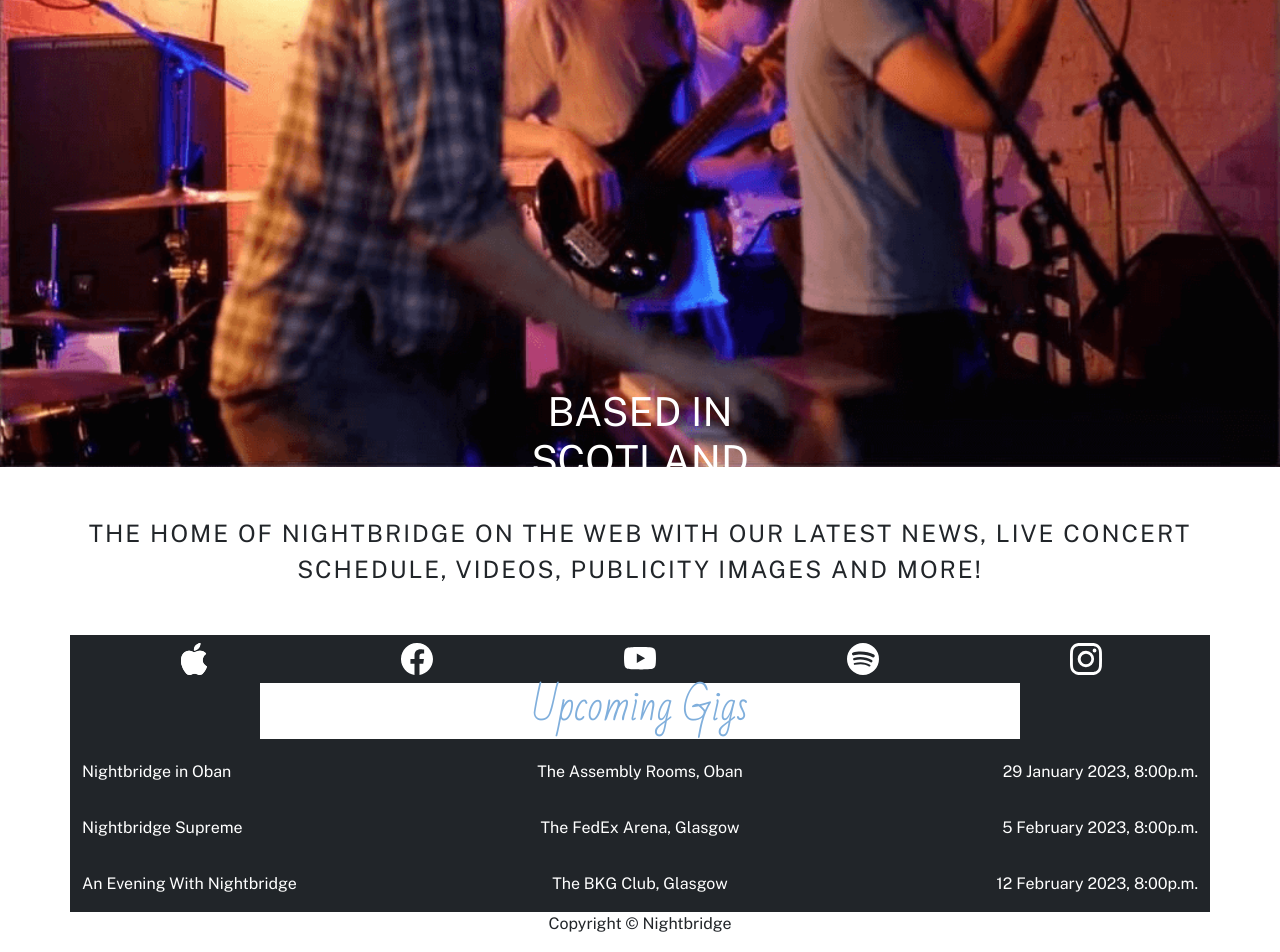
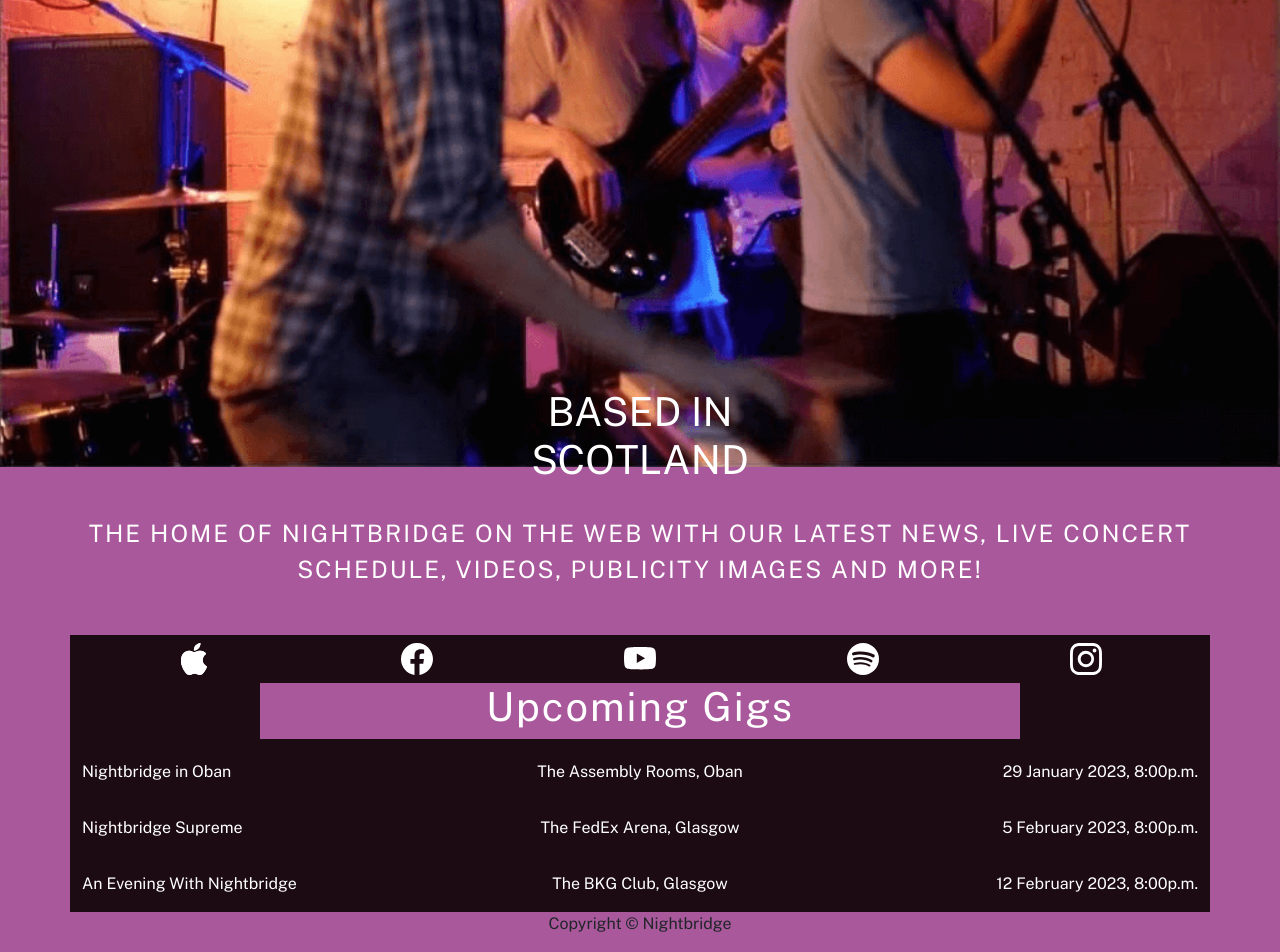
Before and after one commit to TubaMirabilis/nightbridge, a Next.js app: page / in a window 1280 px wide. Shown: the part 252-1204 px from the top of the page. Built offline with nearby package versions, Linux system fonts and the light colour scheme.

Commit message:
new colours

```diff
--- a/app/layout.js
+++ b/app/layout.js
@@ -6,7 +6,7 @@ const RootLayout = ({ children }) => {
   return (
     <html lang="en">
       <head />
-      <body>
+      <body className="bg-primary">
         <Header />
         {children}
         <Footer />
--- a/app/page.js
+++ b/app/page.js
@@ -12,7 +12,7 @@ export default function Home() {
         </h1>
         <div className="d-none d-lg-block container">
           <p
-            className="text-center fs-4 mb-5"
+            className="text-center fs-4 mb-5 text-white"
             style={{ letterSpacing: "0.125rem" }}
           >
             THE HOME OF NIGHTBRIDGE ON THE WEB WITH OUR LATEST NEWS, LIVE
--- a/comps/Upcoming.js
+++ b/comps/Upcoming.js
@@ -3,43 +3,28 @@ const Upcoming = () => {
     <section className="container-lg bg-dark text-white">
       <div className="row">
         <div className="col-2"></div>
-        <div className="col-8 bg-white text-center text-primary fw-bold border-bottom border-dark border-5">
-          <h2 className="display-6" style={{fontFamily: "Bad Script"}}>Upcoming Gigs</h2>
+        <div
+          className="col-8 bg-primary text-center text-white fw-bold border-bottom border-dark border-5"
+          style={{ letterSpacing: "0.125rem" }}
+        >
+          <h2 className="display-6">Upcoming Gigs</h2>
         </div>
         <div className="col-2"></div>
       </div>
       <div className="row py-3">
-        <div className="col-4">
-          Nightbridge in Oban
-        </div>
-        <div className="col-4 text-center">
-          The Assembly Rooms, Oban
-        </div>
-        <div className="col-4 text-end">
-          29 January 2023, 8:00p.m.
-        </div>
+        <div className="col-4">Nightbridge in Oban</div>
+        <div className="col-4 text-center">The Assembly Rooms, Oban</div>
+        <div className="col-4 text-end">29 January 2023, 8:00p.m.</div>
       </div>
       <div className="row py-3">
-        <div className="col-4">
-          Nightbridge Supreme
-        </div>
-        <div className="col-4 text-center">
-          The FedEx Arena, Glasgow
-        </div>
-        <div className="col-4 text-end">
-          5 February 2023, 8:00p.m.
-        </div>
+        <div className="col-4">Nightbridge Supreme</div>
+        <div className="col-4 text-center">The FedEx Arena, Glasgow</div>
+        <div className="col-4 text-end">5 February 2023, 8:00p.m.</div>
       </div>
       <div className="row py-3">
-        <div className="col-4">
-          An Evening With Nightbridge
-        </div>
-        <div className="col-4 text-center">
-          The BKG Club, Glasgow
-        </div>
-        <div className="col-4 text-end">
-          12 February 2023, 8:00p.m.
-        </div>
+        <div className="col-4">An Evening With Nightbridge</div>
+        <div className="col-4 text-center">The BKG Club, Glasgow</div>
+        <div className="col-4 text-end">12 February 2023, 8:00p.m.</div>
       </div>
     </section>
   );
--- a/scss/_header.scss
+++ b/scss/_header.scss
@@ -13,7 +13,7 @@ header img {
   }
 }
 .navbar .navbar-nav .nav-link {
-  color: #80AFDC;
+  color: #ffffff;
   font-weight: bold;
 }
 .navbar-brand > img {
--- a/scss/_variables.scss
+++ b/scss/_variables.scss
@@ -1,4 +1,5 @@
-$primary: #80AFDC;
+$primary: #A9589C;
+$dark: #1C0B12;
 $font-family-sans-serif: "Public Sans", system-ui, -apple-system, "Segoe UI", Roboto, "Helvetica Neue", "Noto Sans", "Liberation Sans", Arial, sans-serif, "Apple Color Emoji", "Segoe UI Emoji", "Segoe UI Symbol", "Noto Color Emoji" !default;
 $nav-link-font-size: 1rem;
 $navbar-padding-y: 0.25rem;
--- a/scss/styles.scss
+++ b/scss/styles.scss
@@ -1,5 +1,4 @@
 @import url('https://fonts.googleapis.com/css2?family=Public+Sans&display=swap');
-@import url('https://fonts.googleapis.com/css2?family=Bad+Script&display=swap');
 @import "./globals";
 @import "./header";
 @import "./tables";
```
